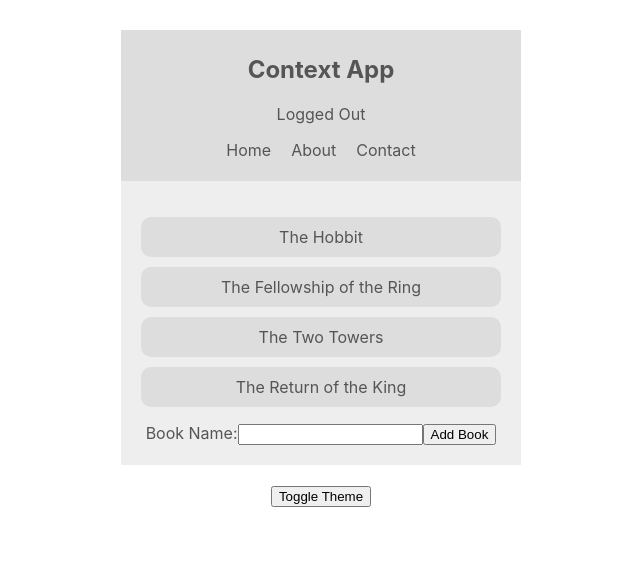
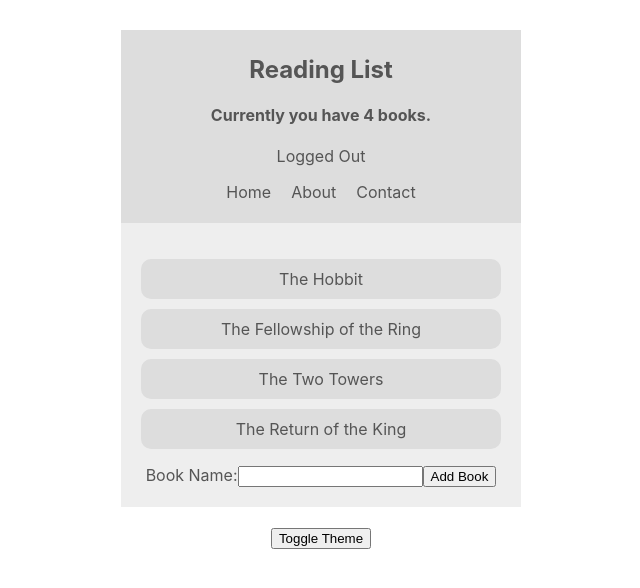
Before and after one commit to RichardMillerWimmer/contextapp, a React (Create React App) app: page / in a window 1280 px wide. Shown: the top 588 px of the page, without its empty margins (319-959 px from the left). Built offline with nearby package versions, Linux system fonts and the light colour scheme.

Commit message:
build out

```diff
--- a/src/App.js
+++ b/src/App.js
@@ -10,10 +10,10 @@ function App() {
   return (
     <div className="App">
       <ThemeContextProvider>
-        <AuthContextProvider>
-          <Navbar />
-        </AuthContextProvider>
         <BookContextProvider>
+          <AuthContextProvider>
+            <Navbar />
+          </AuthContextProvider>
           <BookList />
         </BookContextProvider>
         <ThemeToggle />
--- a/src/components/Navbar.js
+++ b/src/components/Navbar.js
@@ -1,9 +1,11 @@
 import React, { useContext } from 'react'
 import { AuthContext } from '../contexts/AuthContext';
 import { ThemeContext } from '../contexts/ThemeContext'
+import { BookContext } from '../contexts/BookContext';
 
 export const Navbar = () => {
     const {theme} = useContext(ThemeContext);
+    const {books} = useContext(BookContext);
     const {auth, toggleAuth} = useContext(AuthContext)
 
     const { isLightTheme, light, dark } = theme;
@@ -16,7 +18,8 @@ export const Navbar = () => {
 
     return (
         <nav style={{ background: style.ui, color: style.syntax }}>
-            <h1>Context App</h1>
+            <h1>Reading List</h1>
+            <h4>Currently you have {books.length} books.</h4>
             <div onClick={toggleAuth}>
                 {auth ? 'Logged in' : 'Logged Out'}
             </div>
--- a/src/contexts/BookContext.js
+++ b/src/contexts/BookContext.js
@@ -1,6 +1,6 @@
-import React, { createContext, useState } from 'react'
+import React, { createContext, useState } from 'react';
 
-export const BookContext = createContext()
+export const BookContext = createContext();
 
 export const BookContextProvider = (props) => {
     const [books, setBooks] = useState([
@@ -8,15 +8,18 @@ export const BookContextProvider = (props) => {
         {title: 'The Fellowship of the Ring'},
         {title: 'The Two Towers'},
         {title: 'The Return of the King'}
-    ])
+    ]);
 
     const addBook = (title) => {
         setBooks([...books, {title}])
-    }
+    };
+    const removeBook = (title) => {
+        setBooks(books.filter(book => book.title !== title))
+    };
 
     return (
-        <BookContext.Provider value={{books, addBook}}>
+        <BookContext.Provider value={{books, addBook, removeBook}}>
             {props.children}
         </BookContext.Provider>
     )
-}
+};
```
